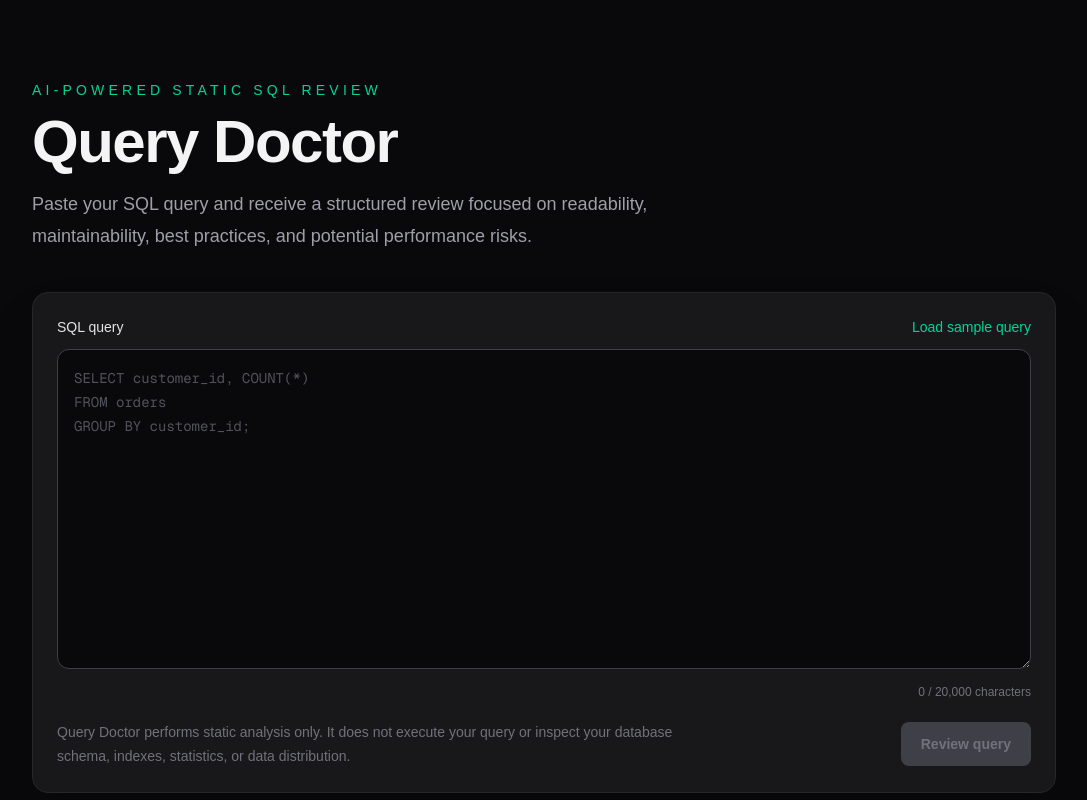
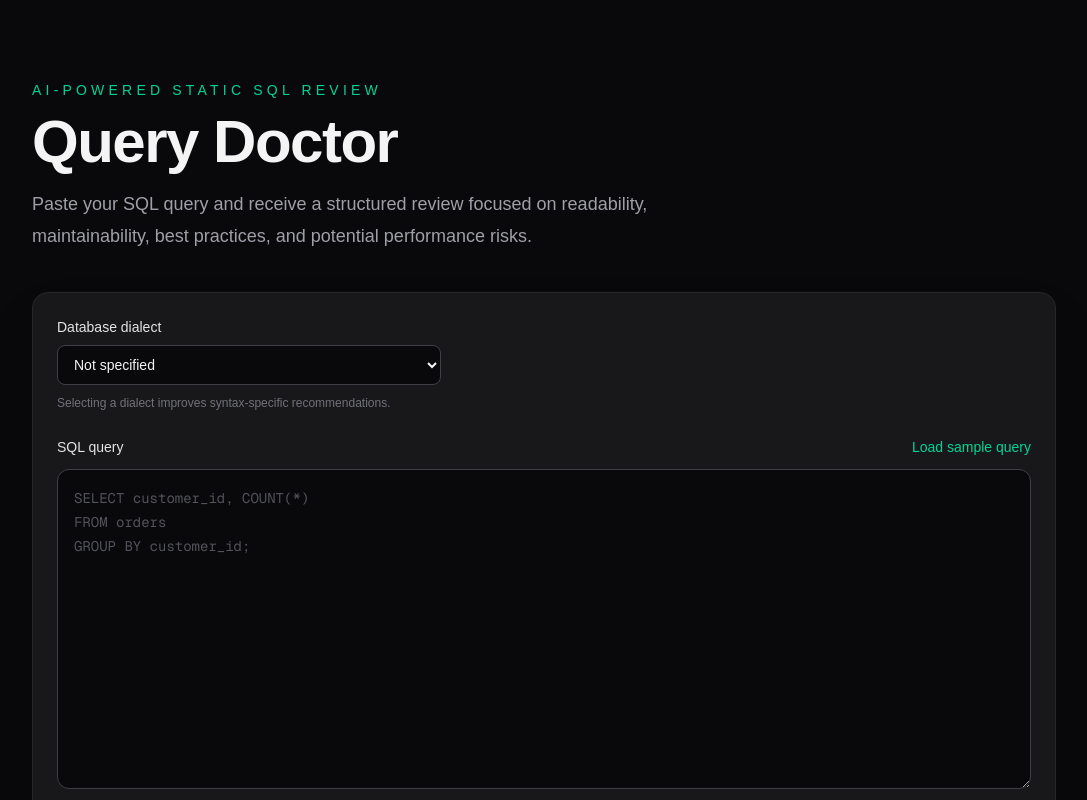
Before and after one commit to rogerktanaka/query-doctor, a Next.js app in the folder web/: page / in a window 1280 px wide. Shown: the top 800 px of the page, without its empty margins (96-1183 px from the left). Built offline with nearby package versions, Linux system fonts and the light colour scheme.

Commit message:
feat: add dialect-aware SQL review interface

```diff
--- a/web/app/api/review/route.ts
+++ b/web/app/api/review/route.ts
@@ -82,7 +82,7 @@ export async function POST(request: Request) {
   }
 
   try {
-    const review = await reviewSql(sql);
+    const review = await reviewSql(sql,dialectCandidate,);
     const durationMs = Date.now() - startedAt;
 
     console.info(`SQL review completed in ${durationMs}ms.`);
--- a/web/app/page.tsx
+++ b/web/app/page.tsx
@@ -4,6 +4,12 @@ import { useState } from "react";
 
 import { ReviewResult } from "@/components/ReviewResult";
 import { MAX_SQL_LENGTH } from "@/lib/review/reviewLimits";
+import {
+  DEFAULT_SQL_DIALECT,
+  isSqlDialect,
+  SQL_DIALECT_OPTIONS,
+  type SqlDialect,
+} from "@/lib/review/sqlDialect";
 import { reviewSql } from "@/lib/sqlReviewService";
 import type { ReviewResult as ReviewResultType } from "@/types/review";
 
@@ -23,26 +29,50 @@ ORDER BY
 
 export default function Home() {
   const [sql, setSql] = useState("");
-  const [review, setReview] = useState<ReviewResultType | null>(null);
-  const [isReviewing, setIsReviewing] = useState(false);
-  const [error, setError] = useState<string | null>(null);
+  const [dialect, setDialect] =
+    useState<SqlDialect>(
+      DEFAULT_SQL_DIALECT,
+    );
+  const [review, setReview] =
+    useState<ReviewResultType | null>(null);
+  const [isReviewing, setIsReviewing] =
+    useState(false);
+  const [error, setError] =
+    useState<string | null>(null);
 
-  const isSqlTooLong = sql.length > MAX_SQL_LENGTH;
+  const isSqlTooLong =
+    sql.length > MAX_SQL_LENGTH;
   const isNearSqlLimit =
     sql.length >= MAX_SQL_LENGTH * 0.9;
+
+  function clearReviewState() {
+    setReview(null);
+    setError(null);
+  }
+
+  function handleDialectChange(
+    event: React.ChangeEvent<HTMLSelectElement>,
+  ) {
+    const nextDialect = event.target.value;
+
+    if (!isSqlDialect(nextDialect)) {
+      return;
+    }
+
+    setDialect(nextDialect);
+    clearReviewState();
+  }
 
   function handleSqlChange(
     event: React.ChangeEvent<HTMLTextAreaElement>,
   ) {
     setSql(event.target.value);
-    setReview(null);
-    setError(null);
+    clearReviewState();
   }
 
   function handleLoadSample() {
     setSql(SAMPLE_SQL);
-    setReview(null);
-    setError(null);
+    clearReviewState();
   }
 
   async function handleReview() {
@@ -62,7 +92,11 @@ export default function Home() {
     setError(null);
 
     try {
-      const result = await reviewSql(sql);
+      const result = await reviewSql(
+        sql,
+        dialect,
+      );
+
       setReview(result);
     } catch (caughtError) {
       const message =
@@ -96,6 +130,38 @@ export default function Home() {
         </header>
 
         <section className="rounded-2xl border border-zinc-800 bg-zinc-900 p-6 shadow-2xl">
+          <div className="mb-6 max-w-sm">
+            <label
+              htmlFor="sql-dialect"
+              className="mb-2 block text-sm font-medium text-zinc-200"
+            >
+              Database dialect
+            </label>
+
+            <select
+              id="sql-dialect"
+              value={dialect}
+              onChange={handleDialectChange}
+              disabled={isReviewing}
+              className="w-full rounded-lg border border-zinc-700 bg-zinc-950 px-3 py-2.5 text-sm text-zinc-100 outline-none transition focus:border-emerald-500 focus:ring-2 focus:ring-emerald-500/20 disabled:cursor-not-allowed disabled:text-zinc-500"
+            >
+              {SQL_DIALECT_OPTIONS.map(
+                (option) => (
+                  <option
+                    key={option.value}
+                    value={option.value}
+                  >
+                    {option.label}
+                  </option>
+                ),
+              )}
+            </select>
+
+            <p className="mt-2 text-xs leading-5 text-zinc-500">
+              Selecting a dialect improves syntax-specific recommendations.
+            </p>
+          </div>
+
           <div className="mb-3 flex items-center justify-between gap-4">
             <label
               htmlFor="sql-query"
@@ -169,7 +235,9 @@ GROUP BY customer_id;`}
               }
               className="shrink-0 rounded-lg bg-emerald-500 px-5 py-3 text-sm font-semibold text-zinc-950 transition hover:bg-emerald-400 disabled:cursor-not-allowed disabled:bg-zinc-700 disabled:text-zinc-500"
             >
-              {isReviewing ? "Reviewing..." : "Review query"}
+              {isReviewing
+                ? "Reviewing..."
+                : "Review query"}
             </button>
           </div>
         </section>
@@ -183,7 +251,12 @@ GROUP BY customer_id;`}
           </p>
         )}
 
-        {review && <ReviewResult review={review} />}
+        {review && (
+          <ReviewResult
+            review={review}
+            dialect={dialect}
+          />
+        )}
       </div>
     </main>
   );
--- a/web/components/ReviewResult.tsx
+++ b/web/components/ReviewResult.tsx
@@ -1,3 +1,7 @@
+import {
+  getSqlDialectLabel,
+  type SqlDialect,
+} from "@/lib/review/sqlDialect";
 import type {
   ReviewObservation,
   ReviewResult as ReviewResultType,
@@ -5,6 +9,7 @@ import type {
 
 type ReviewResultProps = {
   review: ReviewResultType;
+  dialect: SqlDialect;
 };
 
 const observationStyles = {
@@ -25,7 +30,11 @@ const observationStyles = {
   },
 } as const;
 
-function ScoreBadge({ score }: { score: number }) {
+function ScoreBadge({
+  score,
+}: {
+  score: number;
+}) {
   return (
     <span className="shrink-0 rounded-full bg-emerald-500/10 px-3 py-1 text-sm font-semibold text-emerald-400">
       {score.toFixed(1)} / 10
@@ -38,7 +47,8 @@ function Observation({
 }: {
   observation: ReviewObservation;
 }) {
-  const style = observationStyles[observation.type];
+  const style =
+    observationStyles[observation.type];
 
   return (
     <li className="rounded-lg border border-zinc-800 bg-zinc-900/60 p-3">
@@ -67,7 +77,11 @@ function Observation({
 
 export function ReviewResult({
   review,
+  dialect,
 }: ReviewResultProps) {
+  const dialectLabel =
+    getSqlDialectLabel(dialect);
+
   return (
     <section className="mt-8 space-y-6 rounded-2xl border border-zinc-800 bg-zinc-900 p-6 shadow-2xl">
       <div className="flex items-start justify-between gap-4">
@@ -79,9 +93,18 @@ export function ReviewResult({
           <h2 className="mt-2 text-2xl font-semibold">
             SQL review result
           </h2>
+
+          <p className="mt-2 text-sm text-zinc-500">
+            Database dialect:{" "}
+            <span className="font-medium text-zinc-300">
+              {dialectLabel}
+            </span>
+          </p>
         </div>
 
-        <ScoreBadge score={review.overallScore} />
+        <ScoreBadge
+          score={review.overallScore}
+        />
       </div>
 
       <p className="leading-7 text-zinc-300">
@@ -89,7 +112,8 @@ export function ReviewResult({
       </p>
 
       <div className="grid gap-4 md:grid-cols-2">
-        {review.categories.map((category) => (
+        {review.categories.map(
+          (category) => (
             <article
               key={category.id}
               className="rounded-xl border border-zinc-800 bg-zinc-950 p-4"
@@ -99,27 +123,36 @@ export function ReviewResult({
                   {category.name}
                 </h3>
 
-              <ScoreBadge score={category.score} />
+                <ScoreBadge
+                  score={category.score}
+                />
               </div>
 
               <p className="mt-3 text-sm leading-6 text-zinc-400">
                 {category.summary}
               </p>
 
-            {category.observations.length > 0 && (
+              {category.observations.length >
+                0 && (
                 <ul className="mt-4 space-y-3 text-sm">
                   {category.observations.map(
-                  (observation, index) => (
+                    (
+                      observation,
+                      index,
+                    ) => (
                       <Observation
                         key={`${category.id}-${index}`}
-                      observation={observation}
+                        observation={
+                          observation
+                        }
                       />
                     ),
                   )}
                 </ul>
               )}
             </article>
-        ))}
+          ),
+        )}
       </div>
 
       {review.suggestions.length > 0 && (
@@ -131,7 +164,9 @@ export function ReviewResult({
           <ul className="mt-3 space-y-2 text-sm text-zinc-300">
             {review.suggestions.map(
               (suggestion, index) => (
-                <li key={index}>• {suggestion}</li>
+                <li key={index}>
+                  • {suggestion}
+                </li>
               ),
             )}
           </ul>
@@ -146,7 +181,9 @@ export function ReviewResult({
         <ul className="mt-3 space-y-2 text-sm text-amber-100/80">
           {review.limitations.map(
             (limitation, index) => (
-              <li key={index}>• {limitation}</li>
+              <li key={index}>
+                • {limitation}
+              </li>
             ),
           )}
         </ul>
```
Also changed, not shown: web/lib/ai/reviewEngine.ts (+50 -1 lines). Lines whose indentation alone changed are shown as unchanged.
